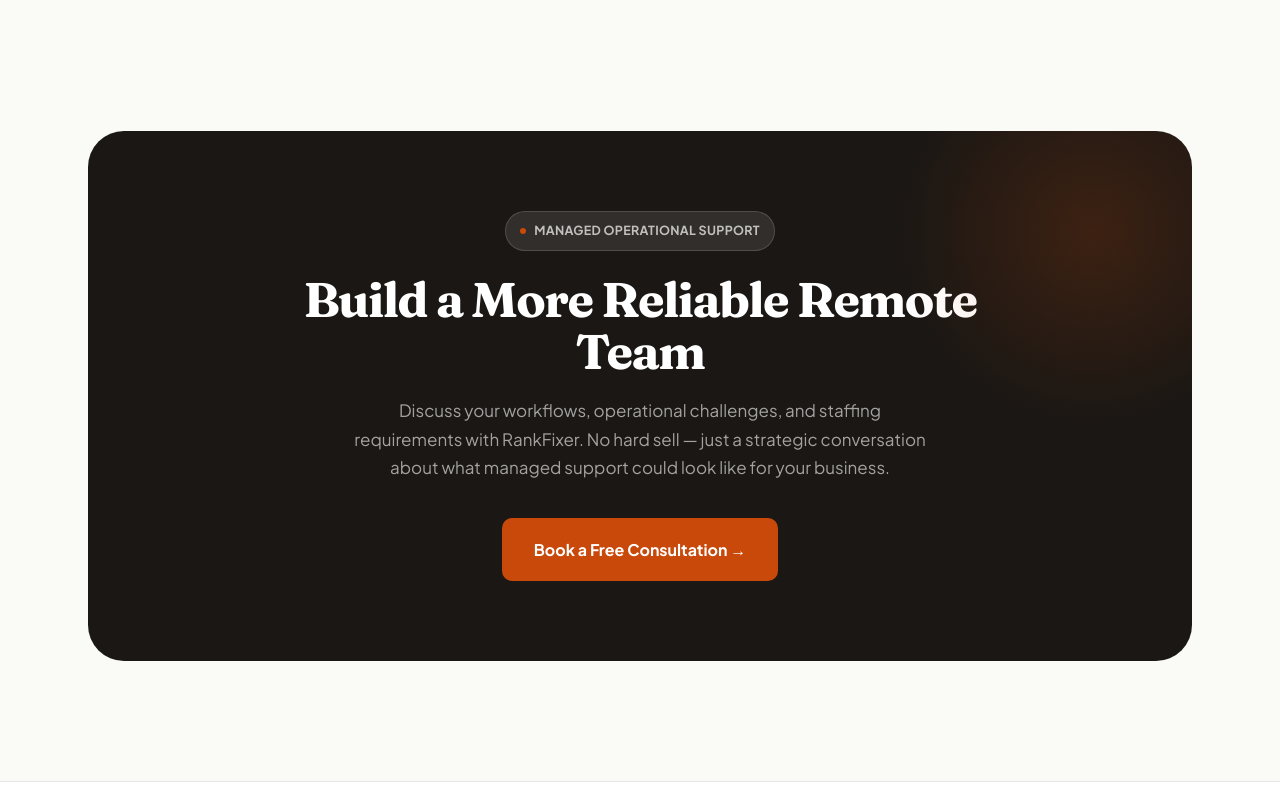
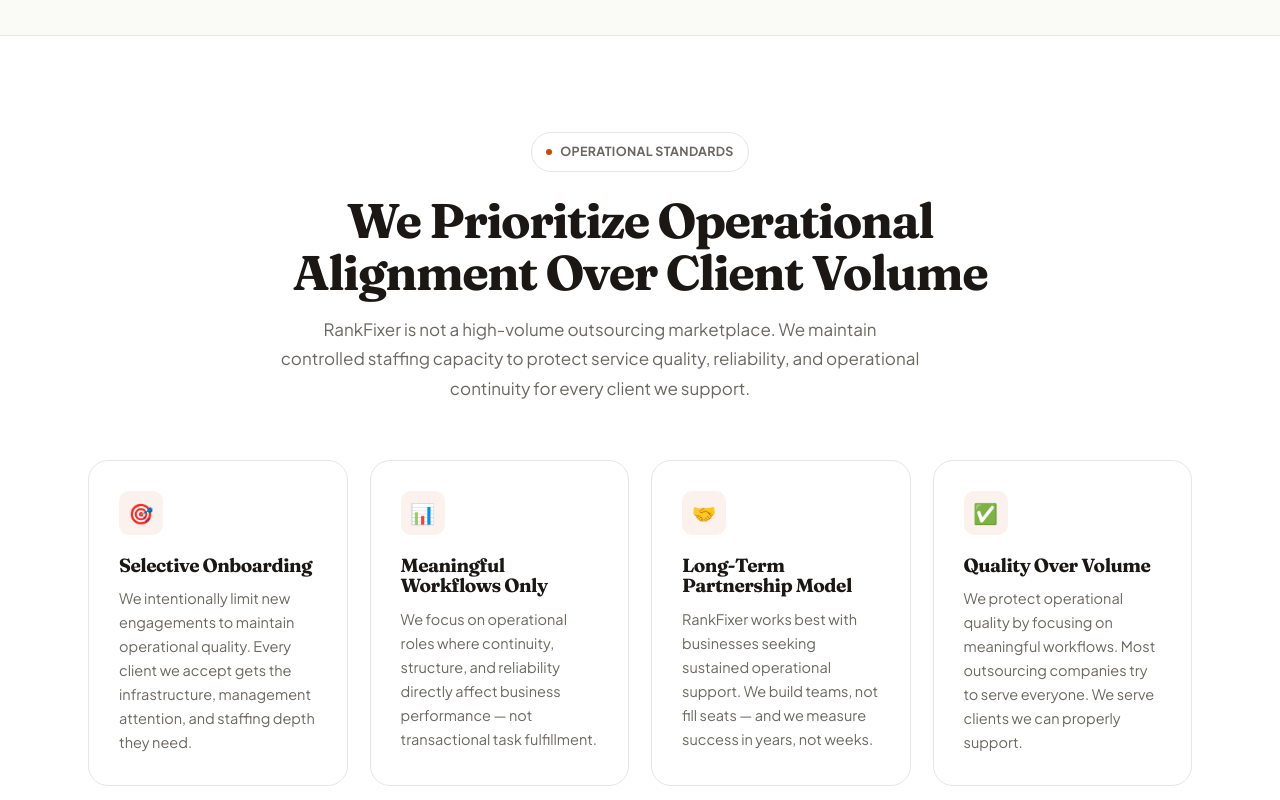
Before and after one commit to rankfixer-ai/rankfixer-site, a website: page docs/index.html in a window 1280 px wide. Shown: the part 5660-6460 px from the top of the page. Drawn offline with Linux system fonts and the light colour scheme.

```diff
--- a/docs/index.html
+++ b/docs/index.html
@@ -449,6 +449,48 @@
   </div>
 </section>
 
+<!-- ═══════════════════════════════════════
+     OPERATIONAL STANDARDS
+════════════════════════════════════════ -->
+<section style="background: var(--surface); border-top: 1px solid var(--border); border-bottom: 1px solid var(--border);" aria-labelledby="standards-heading">
+  <div class="container">
+
+    <div class="section-heading center">
+      <div class="eyebrow">
+        <span class="eyebrow-dot"></span>
+        Operational Standards
+      </div>
+      <h2 id="standards-heading">We Prioritize Operational Alignment Over Client Volume</h2>
+      <p class="section-lead">
+        RankFixer is not a high-volume outsourcing marketplace. We maintain controlled staffing capacity to protect service quality, reliability, and operational continuity for every client we support.
+      </p>
+    </div>
+
+    <div class="feature-grid">
+      <div class="feature-card">
+        <div class="feature-icon">🎯</div>
+        <h3>Selective Onboarding</h3>
+        <p>We intentionally limit new engagements to maintain operational quality. Every client we accept gets the infrastructure, management attention, and staffing depth they need.</p>
+      </div>
+      <div class="feature-card">
+        <div class="feature-icon">📊</div>
+        <h3>Meaningful Workflows Only</h3>
+        <p>We focus on operational roles where continuity, structure, and reliability directly affect business performance — not transactional task fulfillment.</p>
+      </div>
+      <div class="feature-card">
+        <div class="feature-icon">🤝</div>
+        <h3>Long-Term Partnership Model</h3>
+        <p>RankFixer works best with businesses seeking sustained operational support. We build teams, not fill seats — and we measure success in years, not weeks.</p>
+      </div>
+      <div class="feature-card">
+        <div class="feature-icon">✅</div>
+        <h3>Quality Over Volume</h3>
+        <p>We protect operational quality by focusing on meaningful workflows. Most outsourcing companies try to serve everyone. We serve clients we can properly support.</p>
+      </div>
+    </div>
+
+  </div>
+</section>
 
 <!-- ═══════════════════════════════════════
      CTA
```
